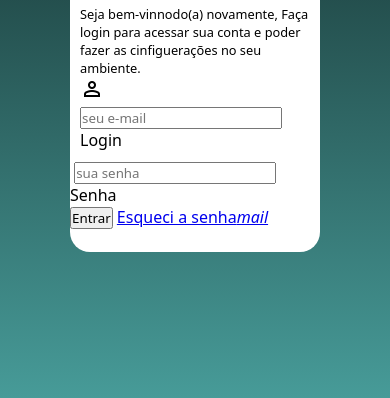
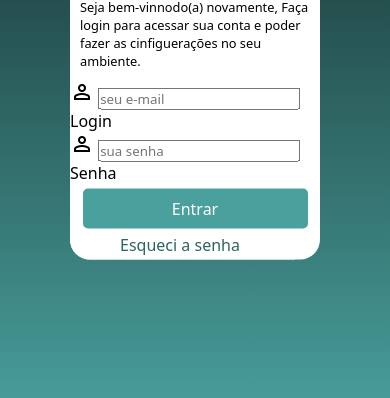
Before and after one commit to Paulofernandocaja/projeto-login, a plain HTML site: page index.html in a window 390 px wide. Shown: the part 420-818 px from the top of the page. Drawn offline with nearby package versions, Linux system fonts and the light colour scheme.

Commit message:
atualização de mobile first

```diff
--- a/estilos/media-query.css
+++ b/estilos/media-query.css
@@ -28,6 +28,8 @@ Grandes telas: acima de 1200px
         float: right;
         width: 70%;
     }
+
+
 }
 
 @media  screen and (min-width: 992px) {
@@ -58,4 +60,6 @@ Grandes telas: acima de 1200px
         font-size: 1.2em;
     }
 
+
+
 }
--- a/estilos/style.css
+++ b/estilos/style.css
@@ -35,7 +35,7 @@ section#login {
     overflow: hidden;
 
     background-color: white;
-    height: 500px;
+    height: 515px;
     width: 250px;
     border: 20px;
     border-radius: 20px;
@@ -66,3 +66,44 @@ div#formulario > h1 {
 div#formulario > p {
     font-size: 0.8em;
 }
+
+
+
+form > input[type=submit] {
+    display: block;
+    font-size: 1em;
+    width: 90%;
+    height: 40px;
+    background-color: #49a09d;
+    color: white;
+    border:none;
+    border-radius: 5px;
+    margin: auto;
+    margin-top: 5px;
+}
+
+form > input[type=submit]:hover {
+    background-color: #49a09d;
+}
+
+form > a.botao {
+    display: block;
+    text-align: center;
+    font-size: 1em;
+    width: 90%;
+    height: 40px;
+    padding-right: 5px;
+    margin-top: 5px;
+    background-color: white;
+    color: #2d6462;
+    border-radius: 1px solid #49a09d;
+    text-decoration: none;
+}
+
+form > a.botao:hover {
+    background-color: #49a09d;
+}
+
+form > a.botao > i {
+    font-size: 0.8em;
+}
--- a/index.html
+++ b/index.html
@@ -19,28 +19,24 @@
             <div id="formulario">
                 <h1>login</h1>
                 <p>Seja bem-vinnodo(a) novamente, Faça login para acessar sua conta e poder fazer as cinfiguerações no seu ambiente.</p>
-                <form action="login.php" method="post">
-                    <div class="compo">
-                    </div>
-                    <span class="material-symbols-outlined">
-                        person
+            </div>
+            <form action="login.php" method="post">
+                    <div class="campo">
+                        <span class="material-symbols-outlined">person
                         </span>
                         <input type="email" name="login" placeholder="seu e-mail" autocomplete="email" required maxlength="30">
                         <label for="ilogin">Login</label>
                     </div>
-                    <div class="compo">
-                        <span class="material-symbols-outlined">
+                    <div class="campo">
+                        <span class="material-symbols-outlined">person
                         </span>
                         <input type="password" name="senha" id="isenha" placeholder="sua senha" autocomplete="current-password" required minlength="8">
                         <label for="isenha">Senha</label>
                     </div>
                     <input type="submit" value="Entrar">
-                    <a href="esqueci.html">Esqueci a senha<i class="material-icons">mail</i>
-
+                    <a href="esqueci.html" class="botao">Esqueci a senha<i class="material-icons"></i>
                     </a>
                 </form>
-            </div>
-
         </section>
     </main>
 </body>
```
